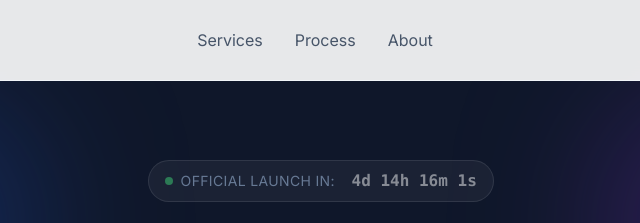
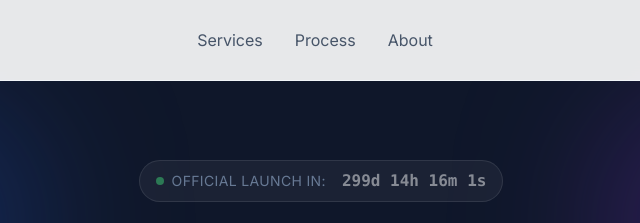
Before and after one commit to flyingarrowtech/03dot, a plain HTML site: page index.html in a window 1280 px wide. Shown: the top 223 px of the page, 319-959 px from the left. Drawn offline with nearby package versions, Linux system fonts and the light colour scheme.

Commit message:
Update index.html

```diff
--- a/iindex.html
+++ b/index.html
@@ -235,7 +235,7 @@
 
     <script>
         // Set the date we're counting down to (Feb 18, 2026)
-        const countDownDate = new Date("Feb 18, 2026 09:00:00").getTime();
+        const countDownDate = new Date("Dec 10, 2026 09:00:00").getTime();
 
         // Update the count down every 1 second
         const x = setInterval(function() {
```
